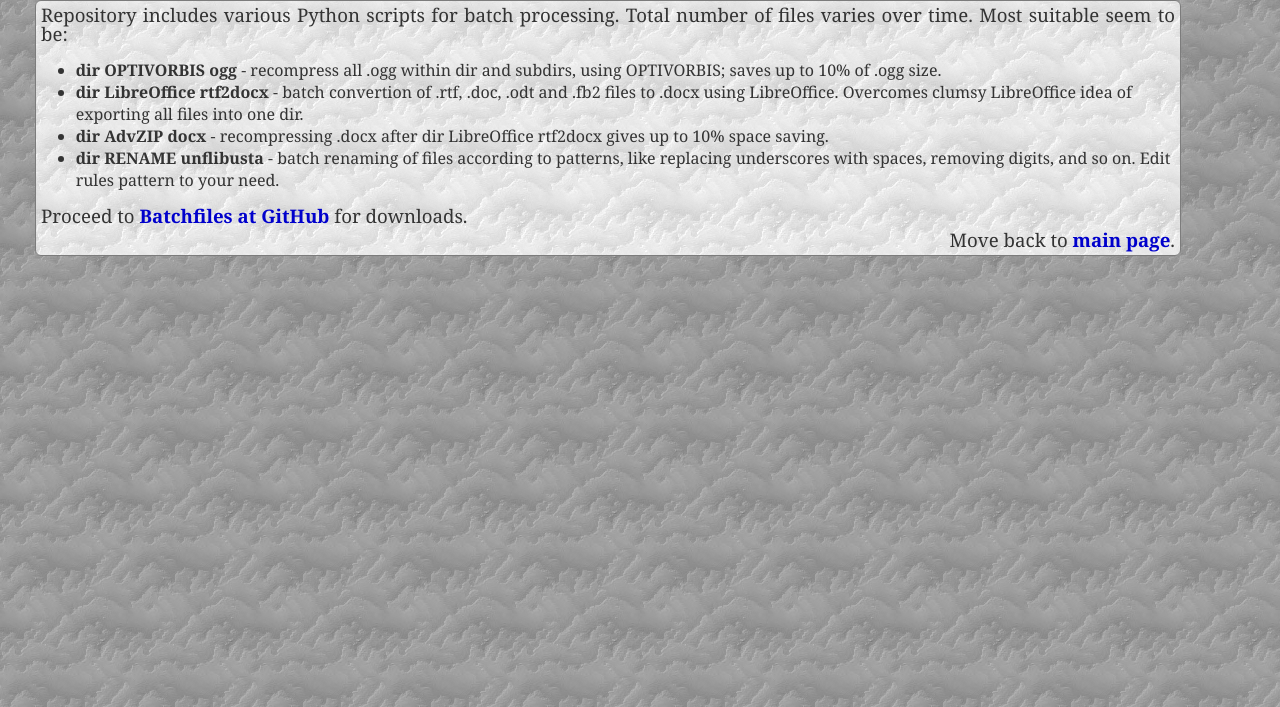
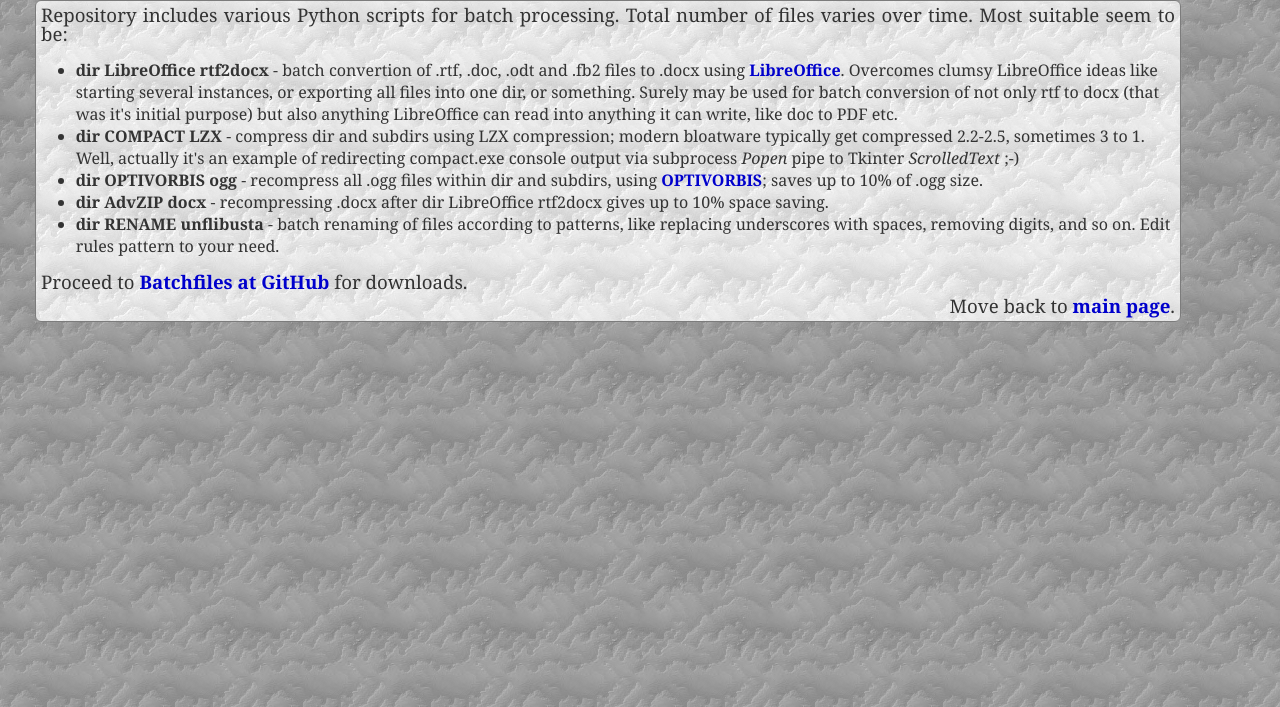
Before and after one commit to Dnyarri/dnyarri.github.io, a plain HTML site: page batch.html in a window 1280 px wide. Shown: the part 93-800 px from the top of the page. Drawn offline with Linux system fonts and the light colour scheme.

Commit message:
follow programs updates

```diff
--- a/batch.html
+++ b/batch.html
@@ -18,8 +18,9 @@
         <p>Repository includes various Python scripts for batch processing. Total number of files varies over time. Most suitable seem to be:</p>
         <p>
         <ul class='dark'>
-            <li><b>dir OPTIVORBIS ogg</b> - recompress all .ogg within dir and subdirs, using OPTIVORBIS; saves up to 10% of .ogg size.</li>
-            <li><b>dir LibreOffice rtf2docx</b> - batch convertion of .rtf, .doc, .odt and .fb2 files to .docx using LibreOffice. Overcomes clumsy LibreOffice idea of exporting all files into one dir.</li>
+            <li><b>dir LibreOffice rtf2docx</b> - batch convertion of .rtf, .doc, .odt and .fb2 files to .docx using <a href='https://www.libreoffice.org/' target='_top'>LibreOffice</a>. Overcomes clumsy LibreOffice ideas like starting several instances, or exporting all files into one dir, or something. Surely may be used for batch conversion of not only rtf to docx (that was it's initial purpose) but also anything LibreOffice can read into anything it can write, like doc to PDF etc.</li>
+            <li><b>dir COMPACT LZX</b> - compress dir and subdirs using LZX compression; modern bloatware typically get compressed 2.2-2.5, sometimes 3 to 1. Well, actually it's an example of redirecting compact.exe console output via subprocess <i>Popen</i> pipe to Tkinter <i>ScrolledText</i> ;-)</li>
+            <li><b>dir OPTIVORBIS ogg</b> - recompress all .ogg files within dir and subdirs, using <a href='https://git.codeproxy.net/OptiVorbis/OptiVorbis/releases' target='_top'>OPTIVORBIS</a>; saves up to 10% of .ogg size.</li>
             <li><b>dir AdvZIP docx</b> - recompressing .docx after dir LibreOffice rtf2docx gives up to 10% space saving.</li>
             <li><b>dir RENAME unflibusta</b> - batch renaming of files according to patterns, like replacing underscores with spaces, removing digits, and so on. Edit rules pattern to your need.</li>
         </ul>
```
Also changed, not shown: scalenx.html (+1 -1 lines).
